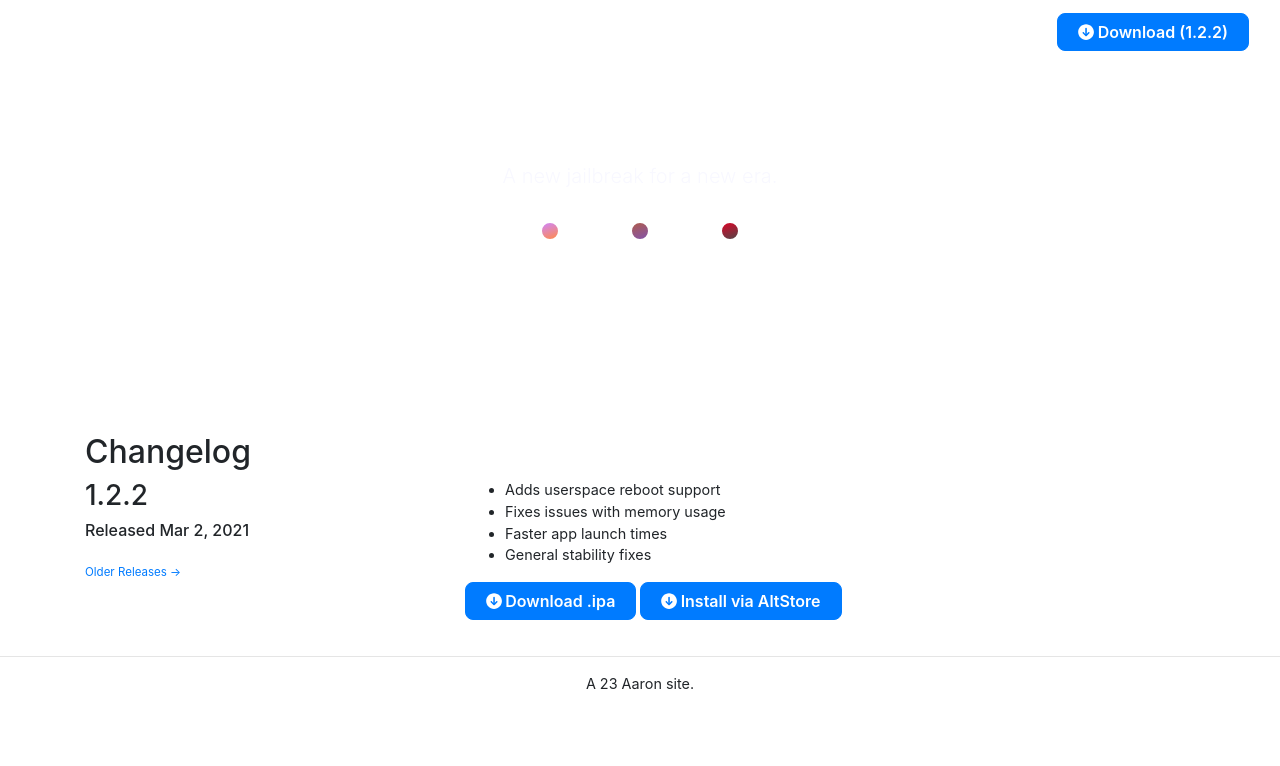
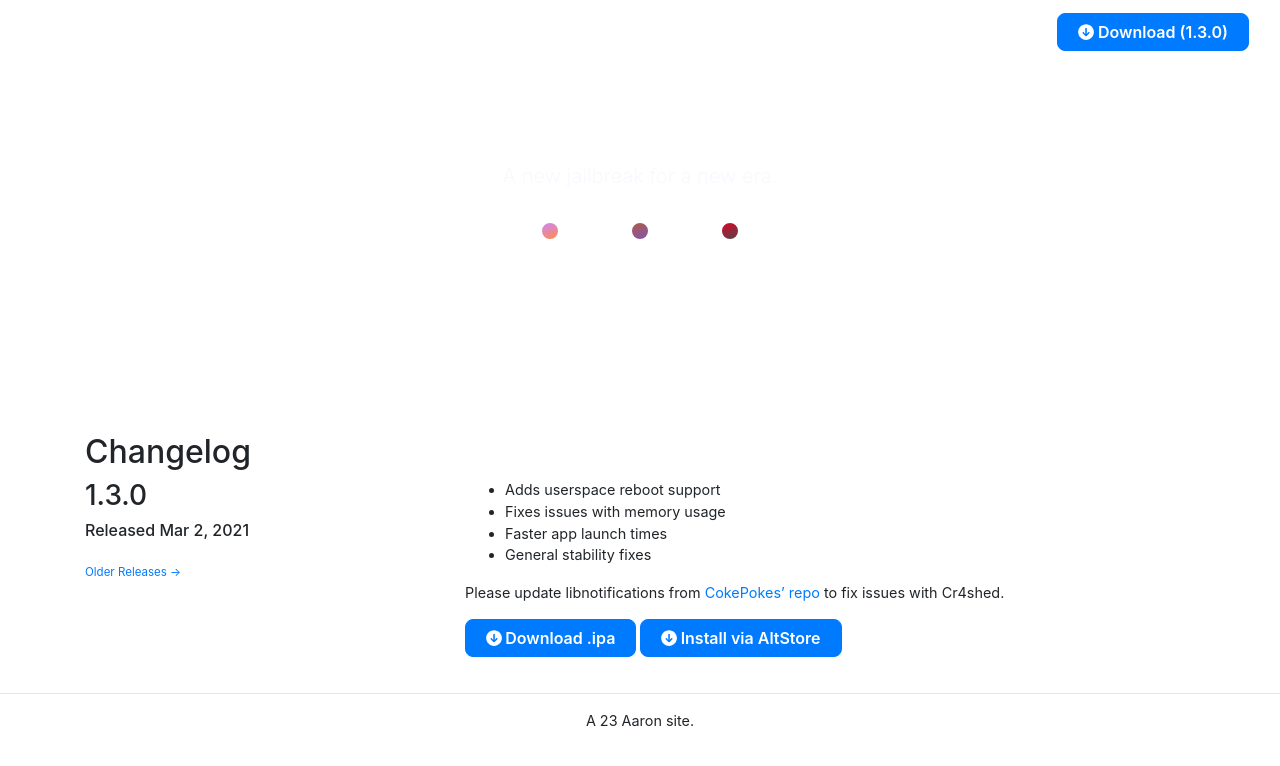
Before and after one commit to Odyssey-Team/Odyssey-Site, a Jekyll site: the page built from _posts/2021-03-02-1.3.0.md, in a window 1280 px wide. Shown: the top 766 px of the page. Built offline with Jekyll 4.4.1, drawn with Linux system fonts in a browser that asks for light colours; nearby versions of some CDN libraries; comment, search, counter and statistics services are not loaded.

Commit message:
Update 2021-03-02-1.3.0.md

```diff
--- a/_posts/2021-03-02-1.3.0.md
+++ b/_posts/2021-03-02-1.3.0.md
@@ -1,5 +1,5 @@
 ---
-title: "1.2.2"
+title: "1.3.0"
 date: 2021-03-02 00:00 -0700
 layout: release
 categories: releases
@@ -14,3 +14,5 @@ files:
 - Fixes issues with memory usage
 - Faster app launch times
 - General stability fixes
+
+Please update libnotifications from [CokePokes' repo](http://cokepokes.github.io) to fix issues with Cr4shed.
```
